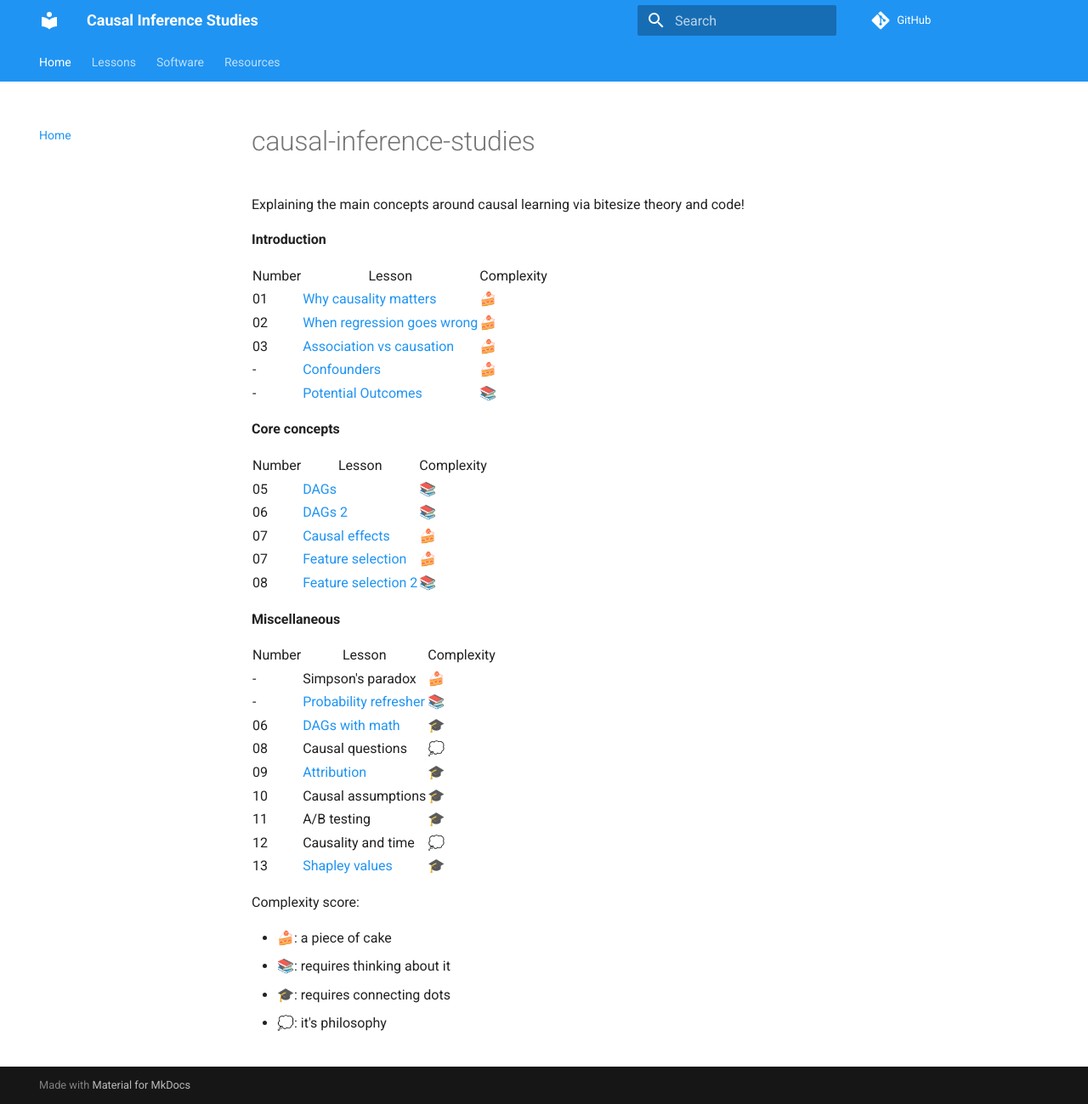
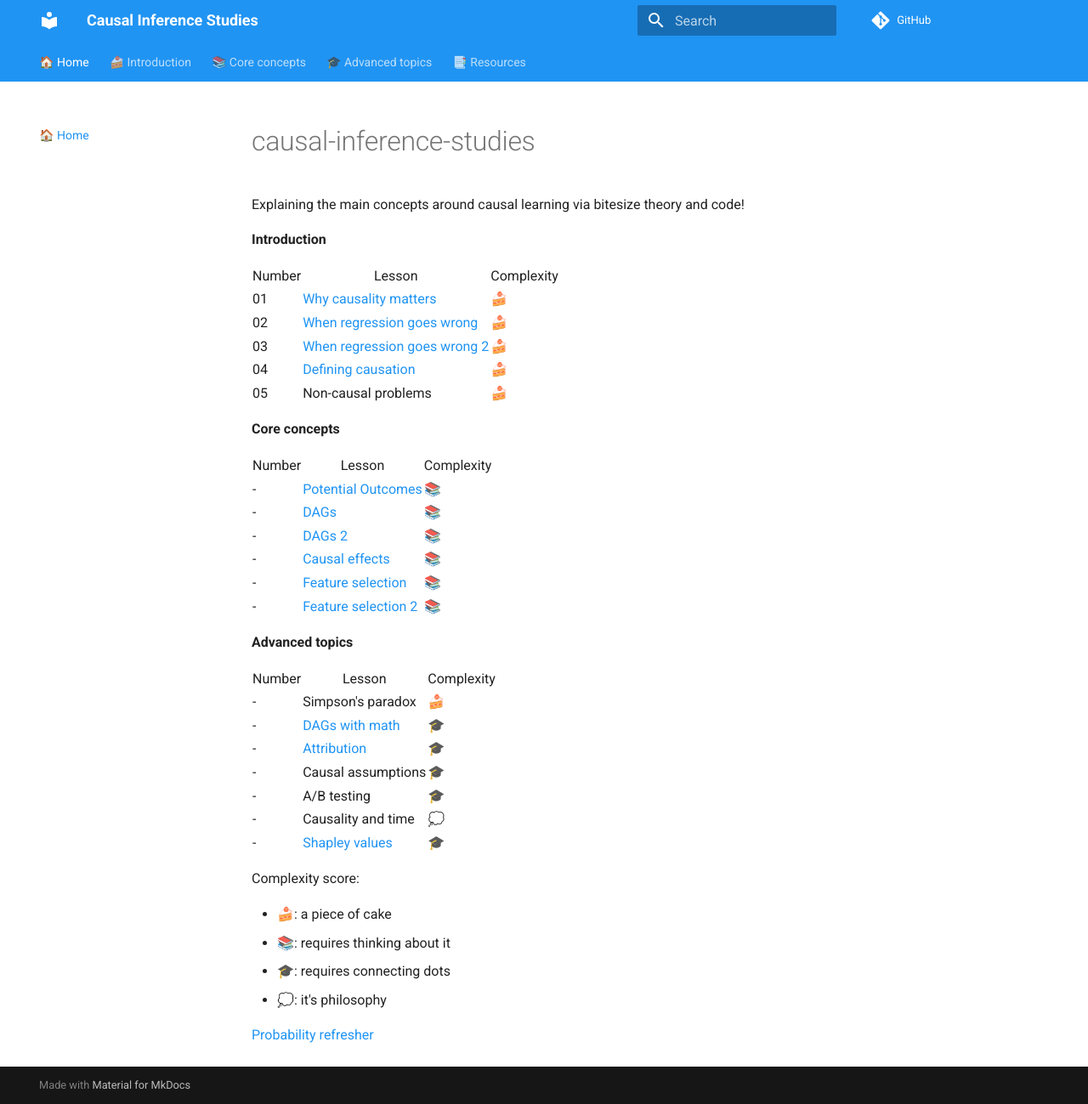
Before and after one commit to emilioMaddalena/causal-inference-studies, an MkDocs documentation site: the page built from material/index.md, in a window 1280 px wide and 1299 px high. Shown: the whole window at 85% size. Built offline with MkDocs 1.6.1 and Material for MkDocs 9.7.7, drawn with Linux system fonts in a browser that asks for light colours; comment, search, counter and statistics services are not loaded.

Commit message:
Regroup lessons, redefine top bar

```diff
--- a/material/index.md
+++ b/material/index.md
@@ -15,9 +15,9 @@
   <tbody>
     <tr><td>01</td><td><a href="why_causality_matters">Why causality matters</a></td><td>🍰</td></tr>
     <tr><td>02</td><td><a href="when_regression_goes_wrong">When regression goes wrong</a></td><td>🍰</td></tr>
-    <tr><td>03</td><td><a href="association_vs_causation">Association vs causation</a></td><td>🍰</td></tr>
-    <tr><td>-</td><td><a href="confounders">Confounders</a></td><td>🍰</td></tr>
-    <tr><td>-</td><td><a href="potential_outcomes">Potential Outcomes</a></td><td>📚</td></tr>
+    <tr><td>03</td><td><a href="when_regression_goes_wrong">When regression goes wrong 2</a></td><td>🍰</td></tr>
+    <tr><td>04</td><td><a href="defining_causation">Defining causation</a></td><td>🍰</td></tr>
+    <tr><td>05</td><td>Non-causal problems</td><td>🍰</td></tr>
   </tbody>
 </table>
 
@@ -32,16 +32,17 @@
     </tr>
   </thead>
   <tbody>
-    <tr><td>05</td><td><a href="dags">DAGs</a></td><td>📚</td></tr>
-    <tr><td>06</td><td><a href="dags_2">DAGs 2</a></td><td>📚</td></tr>
-    <tr><td>07</td><td><a href="causal_effects">Causal effects</a></td><td>🍰</td></tr>
-    <tr><td>07</td><td><a href="feature_selection">Feature selection</a></td><td>🍰</td></tr>
-    <tr><td>08</td><td><a href="feature_selection_2">Feature selection 2</a></td><td>📚</td></tr>
+    <tr><td>-</td><td><a href="potential_outcomes">Potential Outcomes</a></td><td>📚</td></tr>
+    <tr><td>-</td><td><a href="dags">DAGs</a></td><td>📚</td></tr>
+    <tr><td>-</td><td><a href="dags_2">DAGs 2</a></td><td>📚</td></tr>
+    <tr><td>-</td><td><a href="causal_effects">Causal effects</a></td><td>📚</td></tr>
+    <tr><td>-</td><td><a href="feature_selection">Feature selection</a></td><td>📚</td></tr>
+    <tr><td>-</td><td><a href="feature_selection_2">Feature selection 2</a></td><td>📚</td></tr>
   </tbody>
 </table>
 
 
-**Miscellaneous**
+**Advanced topics**
 
 <table class="causal-table">
   <thead>
@@ -53,14 +54,12 @@
   </thead>
   <tbody>
     <tr><td>-</td><td>Simpson's paradox</td><td>🍰</td></tr>
-    <tr><td>-</td><td><a href="probability_refresher">Probability refresher</a></td><td>📚</td></tr>
-    <tr><td>06</td><td><a href="dags_with_math">DAGs with math</a></td><td>🎓</td></tr>
-    <tr><td>08</td><td>Causal questions</td><td>💭</td></tr>
-    <tr><td>09</td><td><a href="attribution">Attribution</a></td><td>🎓</td></tr>
-    <tr><td>10</td><td>Causal assumptions</td><td>🎓</td></tr>
-    <tr><td>11</td><td>A/B testing</td><td>🎓</td></tr>
-    <tr><td>12</td><td>Causality and time</td><td>💭</td></tr>
-    <tr><td>13</td><td><a href="shapley_values">Shapley values</a></td><td>🎓</td></tr>
+    <tr><td>-</td><td><a href="dags_with_math">DAGs with math</a></td><td>🎓</td></tr>
+    <tr><td>-</td><td><a href="attribution">Attribution</a></td><td>🎓</td></tr>
+    <tr><td>-</td><td>Causal assumptions</td><td>🎓</td></tr>
+    <tr><td>-</td><td>A/B testing</td><td>🎓</td></tr>
+    <tr><td>-</td><td>Causality and time</td><td>💭</td></tr>
+    <tr><td>-</td><td><a href="shapley_values">Shapley values</a></td><td>🎓</td></tr>
   </tbody>
 </table>
 
--- a/mkdocs.yml
+++ b/mkdocs.yml
@@ -4,26 +4,28 @@
 repo_name: GitHub
 docs_dir: material
 nav:
-  - Home: index.md
-  - Lessons:
+  - 🏠 Home: index.md
+  - 🍰 Introduction:
       - Why causality matters: why_causality_matters.md
+      - When regression goes wrong: when_regression_goes_wrong.md
+      - When regression goes wrong 2: when_regression_goes_wrong_2.md
       - Association vs causation: association_vs_causation.md
+      - Confounders: confounders.md
+      - Causal questions: causal_questions.md
+  - 📚 Core concepts:
+      - Potential outcomes: potential_outcomes.md
+      - Causal effects: causal_effects.md
       - DAGs: dags.md
       - DAGs 2: dags_2.md
-      - Causal effects: causal_effects.md
-      - Confounders: confounders.md
       - Feature selection: feature_selection.md
-      - Confounders cont'd: confounders_contd.md
-      - Causal assumptions: causal_assumptions.md
-      - Identification: identification.md
+      - Feature selection 2: feature_selection_2.md
+  - 🎓 Advanced topics:
       - A/B testing: ab_testing.md
-      - Causal questions: causal_questions.md
-      - Propensity scores: propensity_scores.md
+      - Simpson's paradox: simpsons_paradox.md
       - Shapley values: shapley_values.md
       - Shapley cont'd: shapley_contd.md
-      - Probability refresher: probability_refresher.md
-  - Software: software_packages.md
-  - Resources: resources.md
+      - Identification: identification.md
+  - 📑 Resources: resources.md
 theme:
   name: material
   features:
```
Also changed, not shown: other parts of material/index.md (+2 -0 lines).
